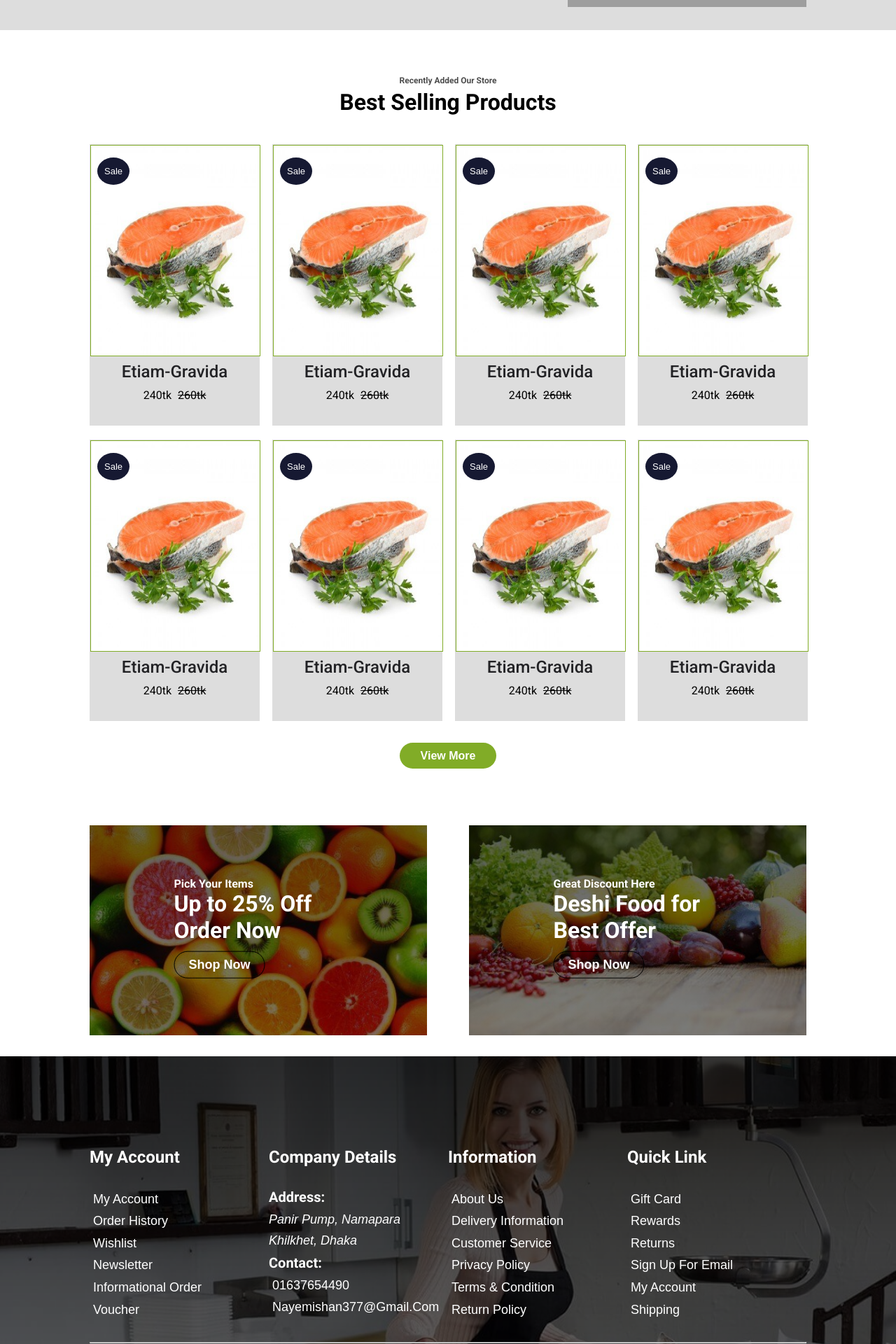
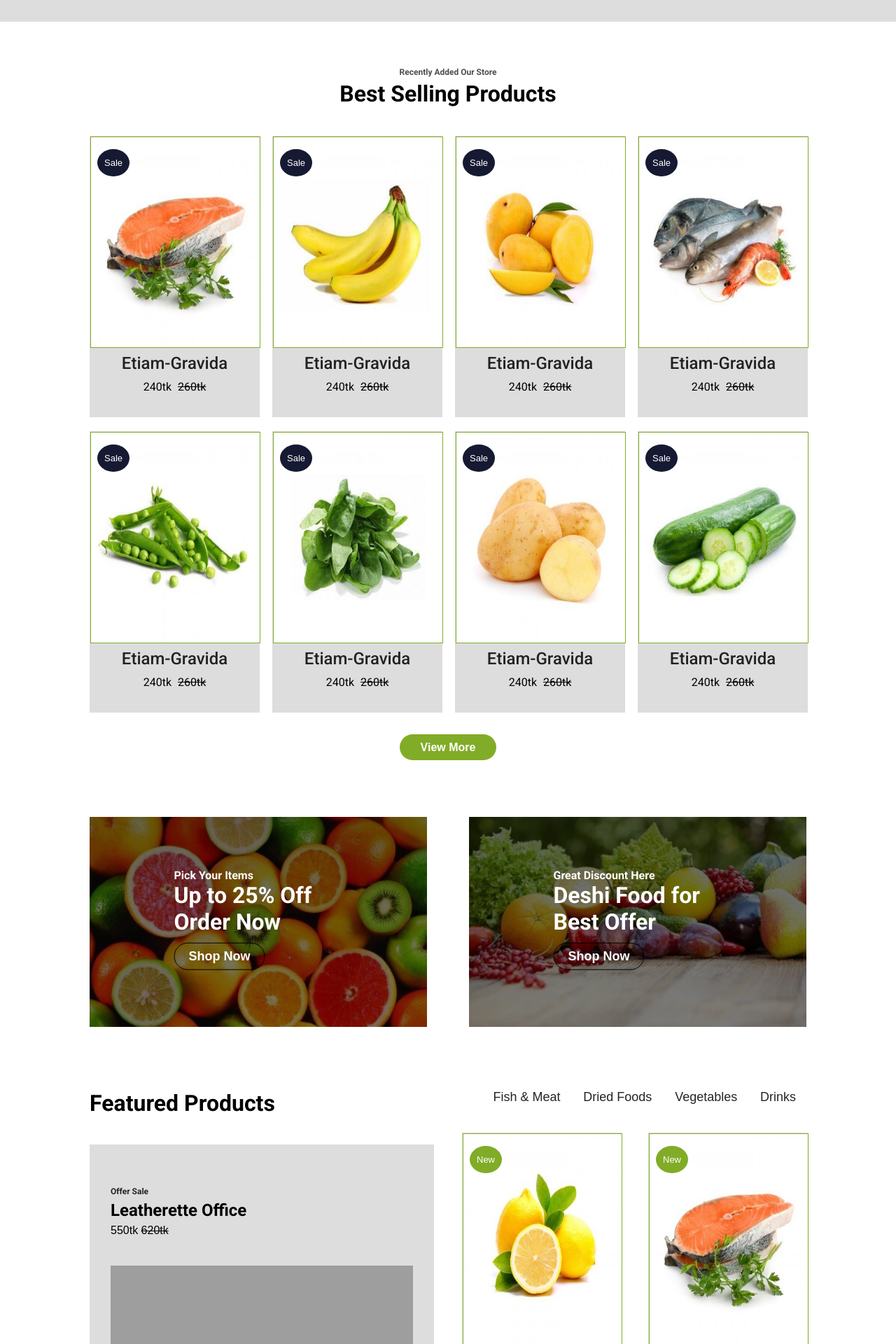
Before and after one commit to nayemishan686/Pulo, a PHP site: page / in a window 1280 px wide. Shown: the part 3266-5186 px from the top of the page at 70% size. Run offline with PHP 8.4, Linux system fonts and the light colour scheme; some libraries are stand-ins or nearby versions; some web fonts are replaced; grey boxes are pictures that could not be loaded.

Commit message:
Featured Product added

```diff
--- a/index.html
+++ b/index.html
@@ -394,7 +394,7 @@
 
 
 
-        START-PRODUCT-BANNER-SECTION -->
+       <!-- START-PRODUCT-BANNER-SECTION -->
         <section id="product-banner-section">
             <div class="row">
                 <div class="product-banner-container">
@@ -450,7 +450,7 @@
                     <div class="selling-product-item">
                     <div class="product-box">
                         <div class="prodect-img">
-                            <img src="resources/img/products/9.jpg" alt="">
+                            <img src="resources/img/products/10.jpg" alt="">
                             <div class="product-icon">
                                 <ul>
                                     <li><a href="#"><i class="fas fa-eye"></i></a></li>
@@ -475,7 +475,7 @@
                     <div class="selling-product-item">
                     <div class="product-box">
                         <div class="prodect-img">
-                            <img src="resources/img/products/9.jpg" alt="">
+                            <img src="resources/img/products/11.jpg" alt="">
                             <div class="product-icon">
                                 <ul>
                                     <li><a href="#"><i class="fas fa-eye"></i></a></li>
@@ -500,7 +500,7 @@
                     <div class="selling-product-item">
                     <div class="product-box">
                         <div class="prodect-img">
-                            <img src="resources/img/products/9.jpg" alt="">
+                            <img src="resources/img/products/12.jpg" alt="">
                             <div class="product-icon">
                                 <ul>
                                     <li><a href="#"><i class="fas fa-eye"></i></a></li>
@@ -525,7 +525,7 @@
                 <div class="selling-product-item">
                 <div class="product-box">
                     <div class="prodect-img">
-                        <img src="resources/img/products/9.jpg" alt="">
+                        <img src="resources/img/products/13.jpg" alt="">
                         <div class="product-icon">
                             <ul>
                                 <li><a href="#"><i class="fas fa-eye"></i></a></li>
@@ -550,7 +550,7 @@
                 <div class="selling-product-item">
                 <div class="product-box">
                     <div class="prodect-img">
-                        <img src="resources/img/products/9.jpg" alt="">
+                        <img src="resources/img/products/14.jpg" alt="">
                         <div class="product-icon">
                             <ul>
                                 <li><a href="#"><i class="fas fa-eye"></i></a></li>
@@ -575,7 +575,7 @@
                 <div class="selling-product-item">
                 <div class="product-box">
                     <div class="prodect-img">
-                        <img src="resources/img/products/9.jpg" alt="">
+                        <img src="resources/img/products/15.jpg" alt="">
                         <div class="product-icon">
                             <ul>
                                 <li><a href="#"><i class="fas fa-eye"></i></a></li>
@@ -600,7 +600,7 @@
                  <div class="selling-product-item">
                     <div class="product-box">
                         <div class="prodect-img">
-                            <img src="resources/img/products/9.jpg" alt="">
+                            <img src="resources/img/products/16.jpg" alt="">
                             <div class="product-icon">
                                 <ul>
                                     <li><a href="#"><i class="fas fa-eye"></i></a></li>
@@ -628,30 +628,30 @@
                 </div>
             </div>
         </section>
-        <!--END-SELLING-PRODUCT-SECTION
+        <!--END-SELLING-PRODUCT-SECTION-->
 
 
 
 
 
-        <!--START-FEATURED-PRODUCT-SECTION -->
-        <section id="featured-product-section">
+        <!--START-OFFER-PRODUCT-SECTION -->
+        <section id="offer-product-section">
             <div class="row">
-                <div class="featured-product-container">
-                    <div class="featured-product-item">
-                        <div class="featured-details">
+                <div class="offer-product-container">
+                    <div class="offer-product-item">
+                        <div class="offer-details">
                             <h3>Pick Your Items</h3>
                         <h2>Up to 25% Off Order Now</h2>
-                        <div class="featured-button">
+                        <div class="offer-button">
                             <a href="">Shop Now</a>
                         </div>
                         </div>
                     </div>
-                    <div class="featured-product-item">
-                        <div class="featured-details">
+                    <div class="offer-product-item">
+                        <div class="offer-details">
                             <h3>Great Discount Here</h3>
                         <h2>Deshi Food for Best Offer</h2>
-                        <div class="featured-button">
+                        <div class="offer-button">
                             <a href="">Shop Now</a>
                         </div>
                         </div>
@@ -660,12 +660,170 @@
             </div>
         </section>
 
+        <!--END-OFFER-PRODUCT-SECTION -->
+
+
+        <!--START-FEATURED-PRODUCT-SECTION -->
+        <section id="featured-product">
+            <div class="row">
+            <div class="feature-container">
+
+                <div class="feature-item">
+                    <h2>Featured Products</h2>
+                    <div class="featured-box">
+                        <div class="featured-left-description">
+                            <h5>Offer Sale</h5>
+                            <h3>Leatherette Office</h3>
+                            <span>550tk <del>620tk</del> </span>
+                        </div>
+                        <div class="featured-img">
+                            <img src="resources/img/banner.png" alt="">
+                        </div>
+                        <div class="feature-discover">
+                            <a href="">Discover Now</a>
+                        </div>
+                    </div>
+                </div>
+
+                <div class="feature-item">
+                    <div class="featured-nav">
+                        <ul>
+                            <li><a href="#">Fish & Meat</a></li>
+                            <li><a href="#">Dried Foods</a></li>
+                            <li><a href="#">Vegetables</a></li>
+                            <li><a href="#">Drinks</a></li>
+                        </ul>
+                    </div>
+                    <div class="featured-product-container">
+                        <div class="featured-product-item">
+                            <div class="trending-product-item">
+                                <div class="product-box">
+                                    <div class="prodect-img">
+                                        <img src="resources/img/products/7.jpg" alt="">
+                                        <div class="product-icon">
+                                            <ul>
+                                                <li><a><i class="fas fa-eye"></i></a></li>
+                                                <li><a><i class="far fa-heart"></i></a></li>
+                                                <li><a><i class="fas fa-bed"></i></a></li>
+                                            </ul>
+                                        </div>
+                                        <div class="sale-icon">
+                                            <span>New</span>
+                                        </div>
+                                        <div class="cart-btn">
+                                            <a href="#">Add to Cart</a>
+                                        </div>
+                                    </div>
+                                    <div class="product-details">
+                                        <h3>Etiam-Gravida</h3>
+                                        <h5>240tk <del>260tk</del> </h5>
+                                    </div>
+                                </div>
+                            </div>
+
+                        </div>
+                        <div class="featured-product-item">
+                            <div class="trending-product-item">
+                                <div class="product-box">
+                                    <div class="prodect-img">
+                                        <img src="resources/img/products/9.jpg" alt="">
+                                        <div class="product-icon">
+                                            <ul>
+                                                <li><a><i class="fas fa-eye"></i></a></li>
+                                                <li><a><i class="far fa-heart"></i></a></li>
+                                                <li><a><i class="fas fa-bed"></i></a></li>
+                                            </ul>
+                                        </div>
+                                        <div class="sale-icon">
+                                            <span>New</span>
+                                        </div>
+                                        <div class="cart-btn">
+                                            <a href="#">Add to Cart</a>
+                                        </div>
+                                    </div>
+                                    <div class="product-details">
+                                        <h3>Etiam-Gravida</h3>
+                                        <h5>240tk <del>260tk</del> </h5>
+                                    </div>
+                                </div>
+                            </div>
+
+                        </div>
+                        <div class="featured-product-item">
+                            <div class="trending-product-item">
+                                <div class="product-box">
+                                    <div class="prodect-img">
+                                        <img src="resources/img/products/10.jpg" alt="">
+                                        <div class="product-icon">
+                                            <ul>
+                                                <li><a><i class="fas fa-eye"></i></a></li>
+                                                <li><a><i class="far fa-heart"></i></a></li>
+                                                <li><a><i class="fas fa-bed"></i></a></li>
+                                            </ul>
+                                        </div>
+                                        <div class="sale-icon">
+                                            <span>New</span>
+                                        </div>
+                                        <div class="cart-btn">
+                                            <a href="#">Add to Cart</a>
+                                        </div>
+                                    </div>
+                                    <div class="product-details">
+                                        <h3>Etiam-Gravida</h3>
+                                        <h5>240tk <del>260tk</del> </h5>
+                                    </div>
+                                </div>
+                            </div>
+
+                        </div>
+                        <div class="featured-product-item">
+                            <div class="trending-product-item">
+                                <div class="product-box">
+                                    <div class="prodect-img">
+                                        <img src="resources/img/products/11.jpg" alt="">
+                                        <div class="product-icon">
+                                            <ul>
+                                                <li><a><i class="fas fa-eye"></i></a></li>
+                                                <li><a><i class="far fa-heart"></i></a></li>
+                                                <li><a><i class="fas fa-bed"></i></a></li>
+                                            </ul>
+                                        </div>
+                                        <div class="sale-icon">
+                                            <span>New</span>
+                                        </div>
+                                        <div class="cart-btn">
+                                            <a href="#">Add to Cart</a>
+                                        </div>
+                                    </div>
+                                    <div class="product-details">
+                                        <h3>Etiam-Gravida</h3>
+                                        <h5>240tk <del>260tk</del> </h5>
+                                    </div>
+                                </div>
+                            </div>
+
+                        </div>
+                    </div>
+                </div>
+
+            </div>
+            </div>
+        </section->
+
+
+
+
+
+
+
+
+
+
 
         <!--END-FEATURED-PRODUCT-SECTION -->
 
 
-
-
+        <!--START-FOOTER-SECTION -->
         <footer class="" id="footer-section">
             <div class="row">
             <div class="footer-top">
@@ -756,6 +914,8 @@
         </div>
         </footer>
 
+        <!--END-FOOTER-SECTION -->
+
 
 
 
--- a/resources/css/style.css
+++ b/resources/css/style.css
@@ -548,38 +548,38 @@ section.header-nav-section{
     color: #FFFFFF;
 }
 /*======================================
-        SELLING-PRODUCT-SECTION
+        OFFER-PRODUCT-SECTION
  =======================================*/
-#featured-product-section{
+#offer-product-section{
     padding: 30px 0;
     background-color: #fff;
 }
-.featured-product-container{
+.offer-product-container{
     display: grid;
     grid-template-columns: 1fr 1fr;
     grid-gap: 60px;
 }
-.featured-product-item{
+.offer-product-item{
     height: 300px;
     color: #fff;
     position: relative;
 }
-.featured-details{
+.offer-details{
     position: absolute;
     top: 10%;
     left: 50%;
     transform: translate(-50%,30%);
 }
-.featured-product-item:hover .featured-details{
+.offer-product-item:hover .offer-details{
     display: block;
 }
-.featured-details h3{
+.offer-details h3{
     font-size: 16px;
 }
-.featured-details h2{
+.offer-details h2{
     font-size: 32px;
 }
-.featured-button a{
+.offer-button a{
     color: #fff;
     font-size: 18px;
     display: inline-block;
@@ -590,16 +590,100 @@ section.header-nav-section{
     font-weight: 600;
     margin-top: 10px;
 }
-.featured-button a:hover{
+.offer-button a:hover{
     background-color: #81AC27;
     border: 1px solid #81AC27;
 }
-.featured-product-item:first-child{
+.offer-product-item:first-child{
     background: linear-gradient(rgb(0, 0, 0, 0.6),rgb(0, 0, 0,0.5)), url(img/featured-product-1.jpg) no-repeat center / cover;
 }
-.featured-product-item:last-child{
+.offer-product-item:last-child{
     background: linear-gradient(rgb(0, 0, 0, 0.6),rgb(0, 0, 0,0.5)), url(img/Featured-Product-2.jpg) no-repeat center / cover;
 }
+
+/*======================================
+        FEATURED-PRODUCT-SECTION
+ =======================================*/
+.feature-container{
+    display: grid;
+    grid-template-columns: 1fr 1fr;
+    grid-gap: 40px;
+    padding: 60px 0;
+}
+.featured-img{
+    margin: 40px 0;
+}
+.featured-img img{
+    width: 100%;
+}
+.featured-product-container{
+    display: grid;
+    grid-template-columns: 1fr 1fr;
+    grid-gap: 40px;
+    text-align: center;
+    grid-auto-rows: minmax(300px, auto);
+    clear: both;
+}
+.feature-container h2{
+    font-size: 32px;
+    margin-bottom: 40px;
+}
+.featured-box{
+    background-color: #ddd;
+    padding: 60px 30px;
+}
+.featured-left-description h5{
+    color: #242424;
+    font-size: 12px;
+}
+.featured-left-description h3{
+    font-size: 24px;
+    padding: 5px 0;
+}
+.featured-left-description span{
+    font-size: 16px;
+}
+.feature-discover{
+    float: right;
+}
+.feature-discover a{
+    font-size: 18px;
+    text-decoration: underline;
+}
+.featured-nav{
+    margin-bottom: 40px;
+    float: right;
+}
+.featured-nav ul li{
+    display: inline-block;
+}
+.featured-nav ul li a{
+    font-size: 18px;
+    padding: 8px 15px;
+    color: #242424;
+}
+.featured-nav ul li a:hover{
+    color: #81AC27;
+}
+
+
+
+
+
+
+
+
+
+
+
+
+
+
+
+
+
+
+
 /*======================================
         FOOTER-SECTION
  =======================================*/
```
